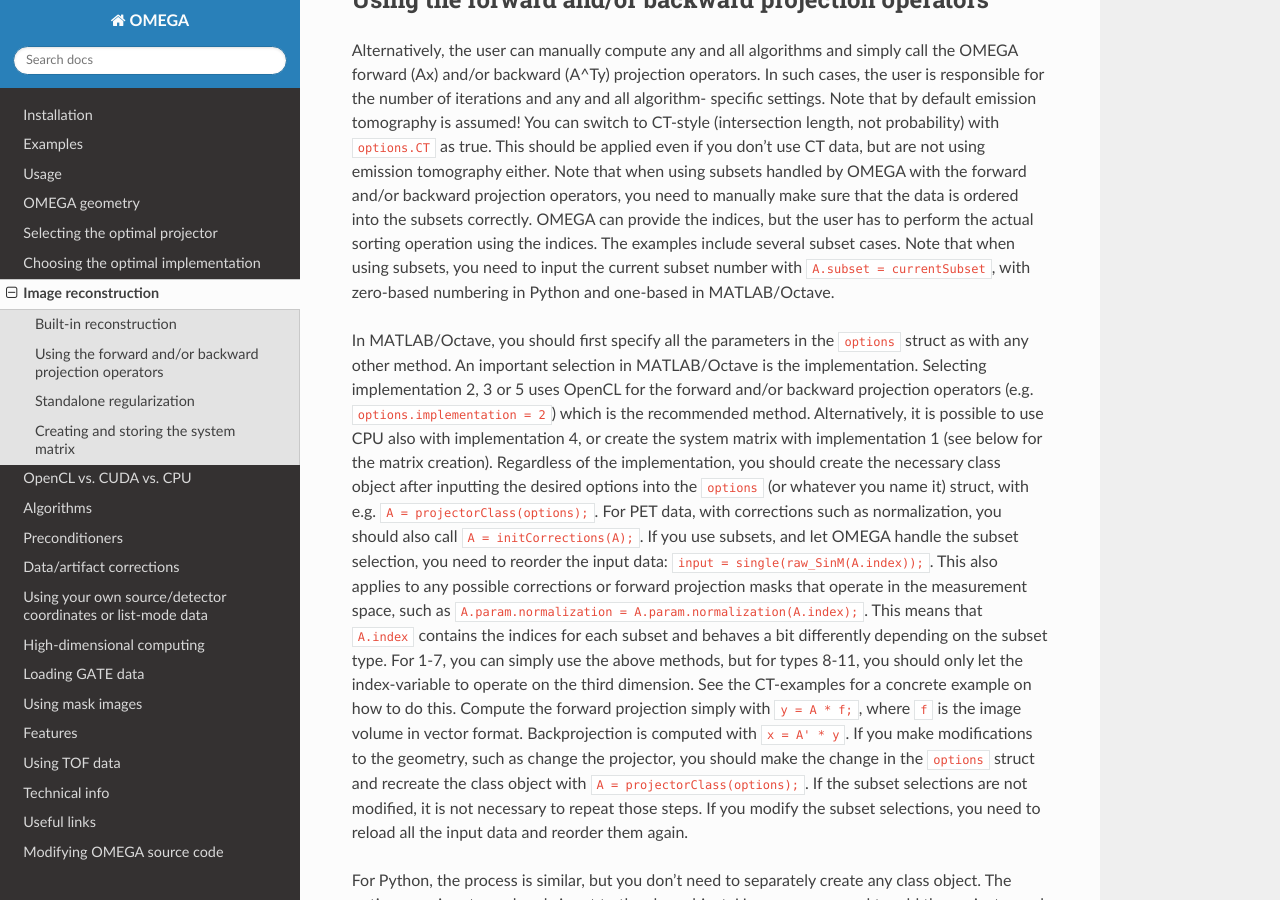
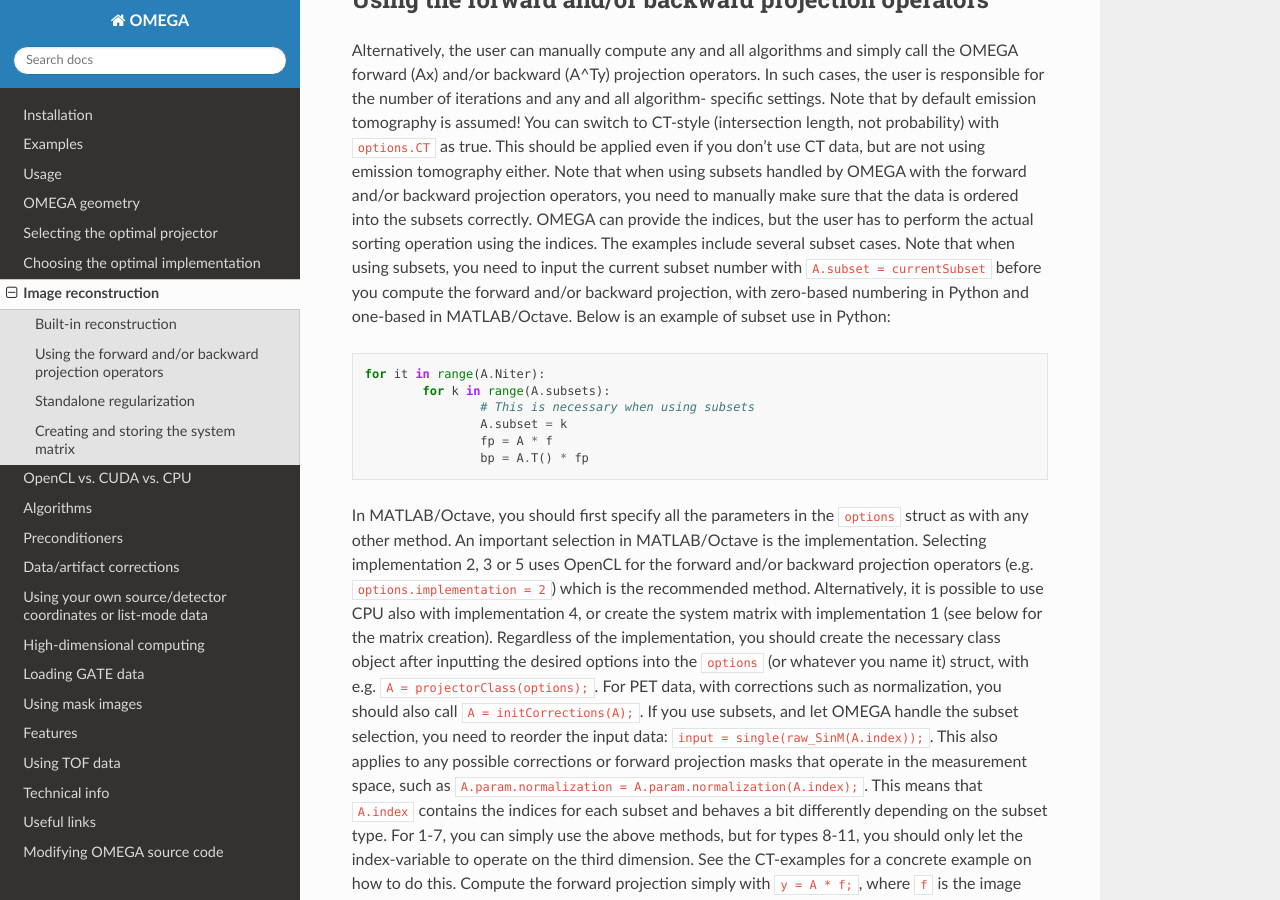
Before and after one commit to villekf/OMEGA-doc, a Sphinx documentation site: the page built from docs/source/reconstruction.rst, in a window 1280 px wide and 900 px high, scrolled down 972 px. Built offline with Sphinx 7.4.7 and the Read the Docs theme 3.1.0, drawn with Linux system fonts in a browser that asks for light colours.

Commit message:
Update reconstruction.rst

```diff
--- a/docs/source/reconstruction.rst
+++ b/docs/source/reconstruction.rst
@@ -25,8 +25,17 @@ Using the forward and/or backward projection operators
 Alternatively, the user can manually compute any and all algorithms and simply call the OMEGA forward (Ax) and/or backward (A^Ty) projection operators. In such cases, the user is responsible for the number of iterations and any and all algorithm-
 specific settings. Note that by default emission tomography is assumed! You can switch to CT-style (intersection length, not probability) with ``options.CT`` as true. This should be applied even if you don't use CT data, but are not using emission
 tomography either. Note that when using subsets handled by OMEGA with the forward and/or backward projection operators, you need to manually make sure that the data is ordered into the subsets correctly. OMEGA can provide the indices, but the user has
-to perform the actual sorting operation using the indices. The examples include several subset cases. Note that when using subsets, you need to input the current subset number with ``A.subset = currentSubset``, with zero-based numbering in Python
-and one-based in MATLAB/Octave.
+to perform the actual sorting operation using the indices. The examples include several subset cases. Note that when using subsets, you need to input the current subset number with ``A.subset = currentSubset`` before you compute the forward and/or backward
+projection, with zero-based numbering in Python and one-based in MATLAB/Octave. Below is an example of subset use in Python:
+
+.. code-block:: python
+
+	for it in range(A.Niter):
+		for k in range(A.subsets):
+			# This is necessary when using subsets
+			A.subset = k
+			fp = A * f
+			bp = A.T() * fp
 
 In MATLAB/Octave, you should first specify all the parameters in the ``options`` struct as with any other method. An important selection in MATLAB/Octave is the implementation. Selecting implementation 2, 3 or 5 uses OpenCL for the forward and/or
 backward projection operators (e.g. ``options.implementation = 2``) which is the recommended method. Alternatively, it is possible to use CPU also with implementation 4, or create the system matrix with implementation 1 (see below for the matrix creation).
```
